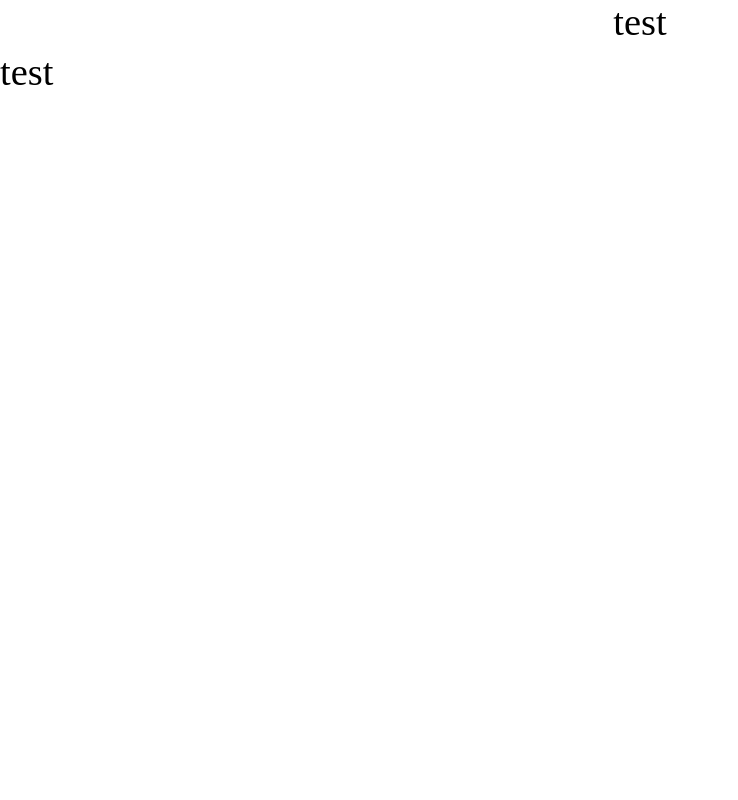
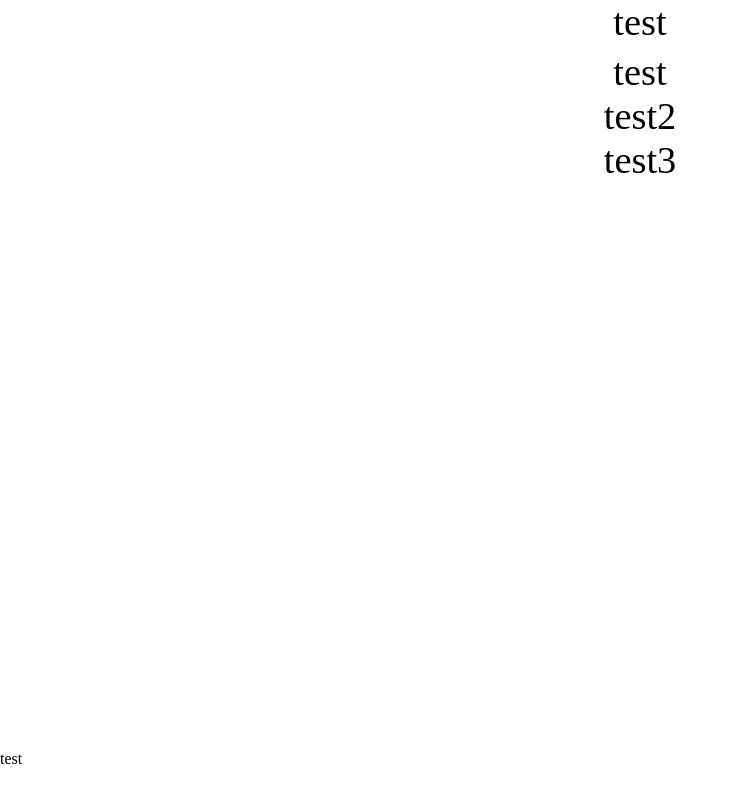
Before and after one commit to bushhiro/hackathone, a plain HTML site: page index.html in a window 1280 px wide. Shown: the whole page, without its empty margins (0-738 px from the left). Drawn offline with Linux system fonts and the light colour scheme.

Commit message:
first commit

```diff
--- a/index.css
+++ b/index.css
@@ -2,7 +2,9 @@ body{
     display: flex;
     flex-direction: column;
     margin: 0 auto;
+    height: 100vh;
 }
+
 
 p{
     margin: 0 auto;
@@ -23,4 +25,5 @@ p{
 
 #footer{
     display: flex;
+    height: 50px;
 }
--- a/index.html
+++ b/index.html
@@ -9,8 +9,13 @@
     <div id="header">
       <p>test</p>
     </div>
-    <div>
-      <p>test</p>
+    <div id="main">
+        <p>test</p>
+        <p>test2</p>
+        <p>test3</p>
+    </div>
+    <div id="footer">
+        test
     </div>
 </body>
 </html>
```
